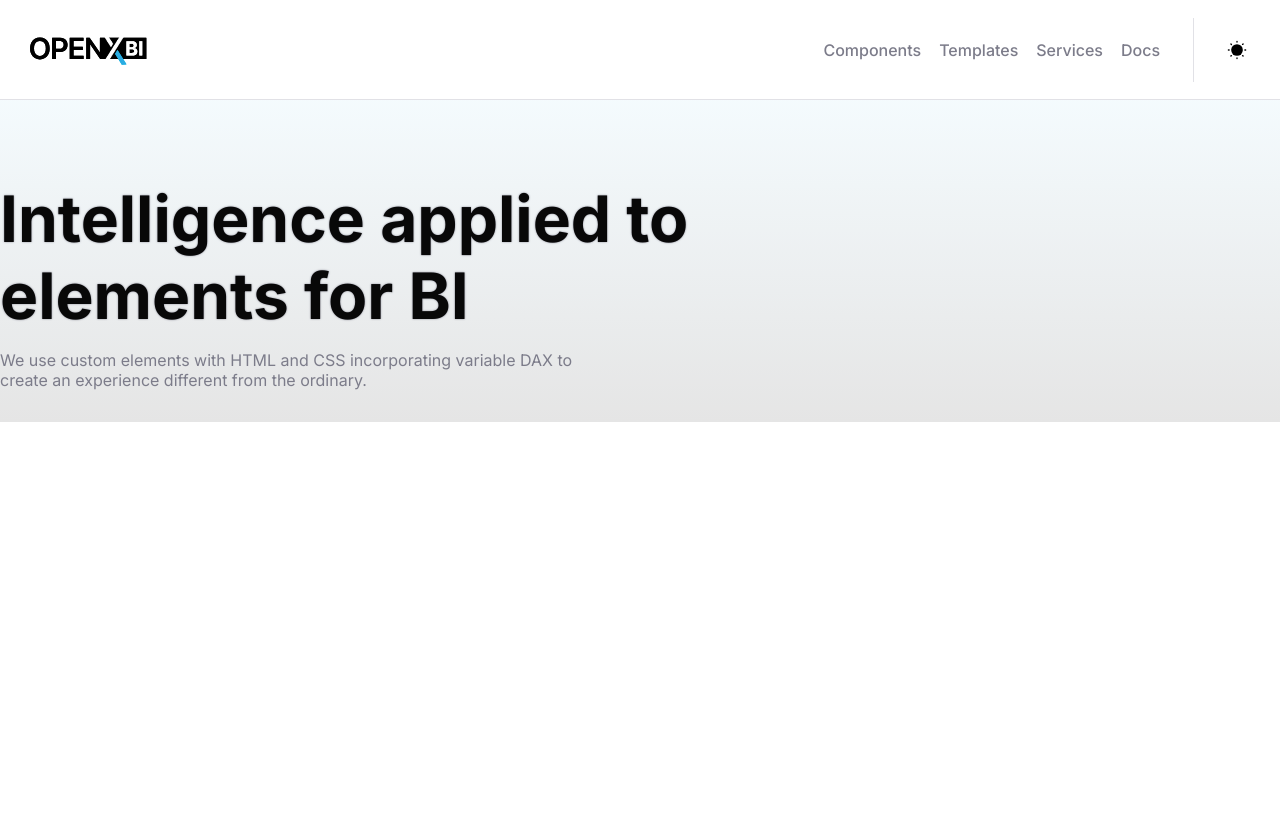
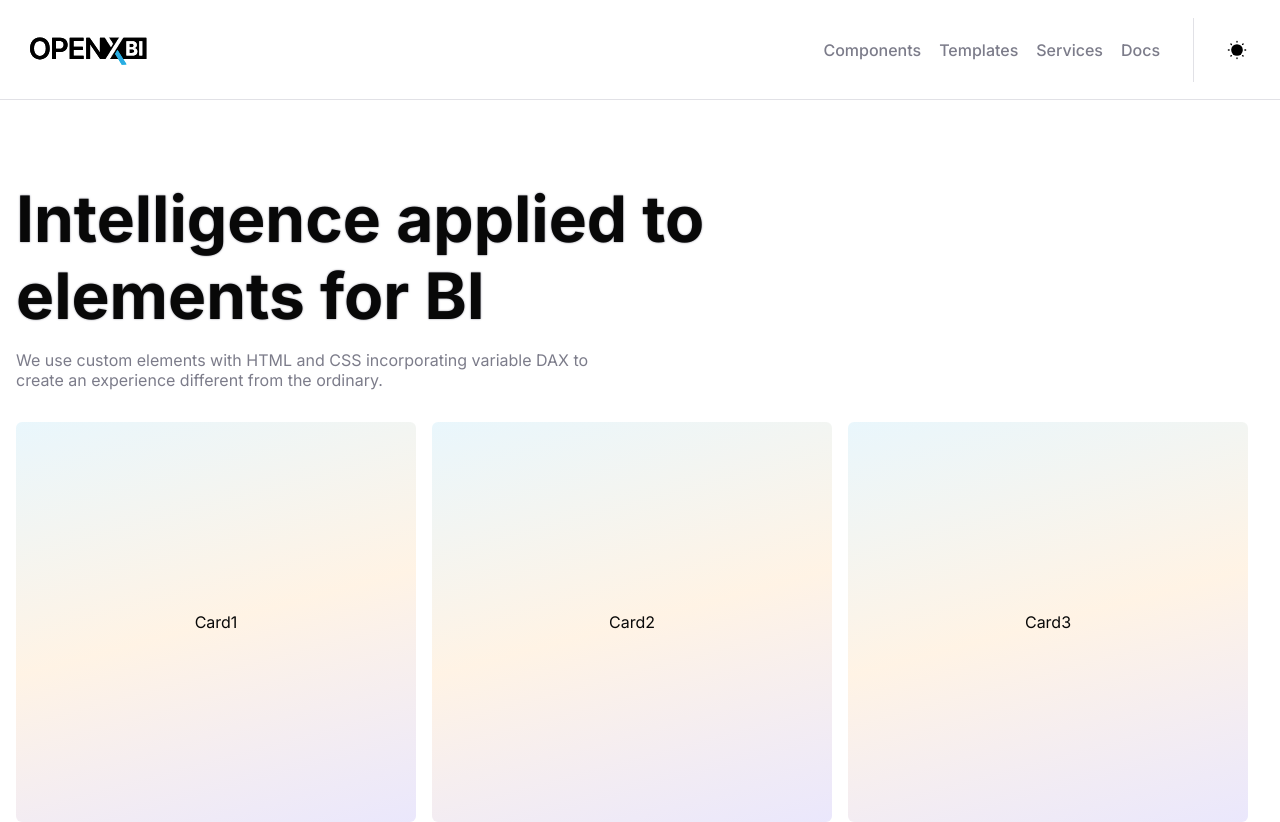
Before and after one commit to raphaph/openxbi-react, a React (Vite) app: page / in a window 1280 px wide. Before the commit the page ends 800 px from the top, so only its background shows below. Built offline with nearby package versions, Linux system fonts and the light colour scheme.

Commit message:
cards included

```diff
--- a/src/pages/Home/index.tsx
+++ b/src/pages/Home/index.tsx
@@ -1,4 +1,4 @@
-import { MainContainer, MainContentOne } from './styles'
+import { CardsMainContentOne, MainContainer, MainContentOne } from './styles'
 
 export function Home() {
   return (
@@ -10,6 +10,11 @@ export function Home() {
           <br />
           create an experience different from the ordinary.
         </strong>
+        <CardsMainContentOne>
+          <div>Card1</div>
+          <div>Card2</div>
+          <div>Card3</div>
+        </CardsMainContentOne>
       </MainContentOne>
     </MainContainer>
   )
--- a/src/pages/Home/styles.ts
+++ b/src/pages/Home/styles.ts
@@ -5,9 +5,9 @@ export const MainContainer = styled.main`
   flex-direction: column;
   align-items: center;
   justify-content: center;
+  margin-left: 1rem;
+  height: auto;
 
-  height: auto;
-  background: linear-gradient(rgba(41, 171, 226, 0.05), rgba(0, 0, 0, 0.1));
 `
 
 export const MainContentOne = styled.div`
@@ -34,3 +34,23 @@ export const MainContentOne = styled.div`
     margin-bottom: 2rem;
   }
 `
+
+export const CardsMainContentOne = styled.div`
+  display: flex;
+  grid-template-columns: 1fr 1fr 1fr;
+  gap: 1rem;
+  flex-wrap: wrap;
+  align-items: center;
+
+  div {
+    display: flex;
+    align-items: center;
+    justify-content: center;
+
+    background: linear-gradient( -15deg,rgba(52,	22,	227,.1),rgba(255, 140, 0, 0.1) ,rgba(41, 171, 226,0.1));
+
+    width: 25rem;
+    height: 25rem;
+    border-radius: 6px;
+  }
+`
--- a/src/styles/themes/default.ts
+++ b/src/styles/themes/default.ts
@@ -20,6 +20,7 @@ export const defaultTheme = {
   'soft-blue': '#7AC7E2',
   'blue-emerald': '#009ACD',
   'vibrant-green': '#00C957',
+  'purple-god': '#3416e3', //rgba(52,	22,	227,1)
 
   // gray's
   'gray-100': '#E1E1E6',
```
